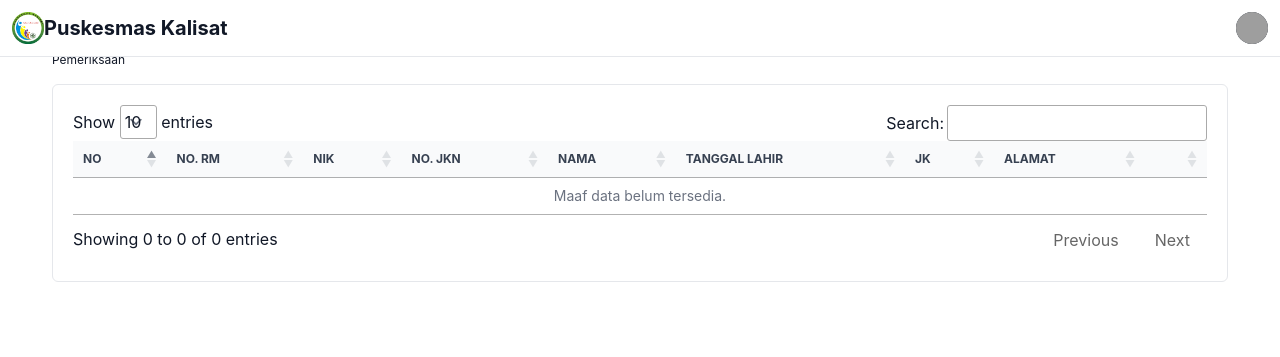
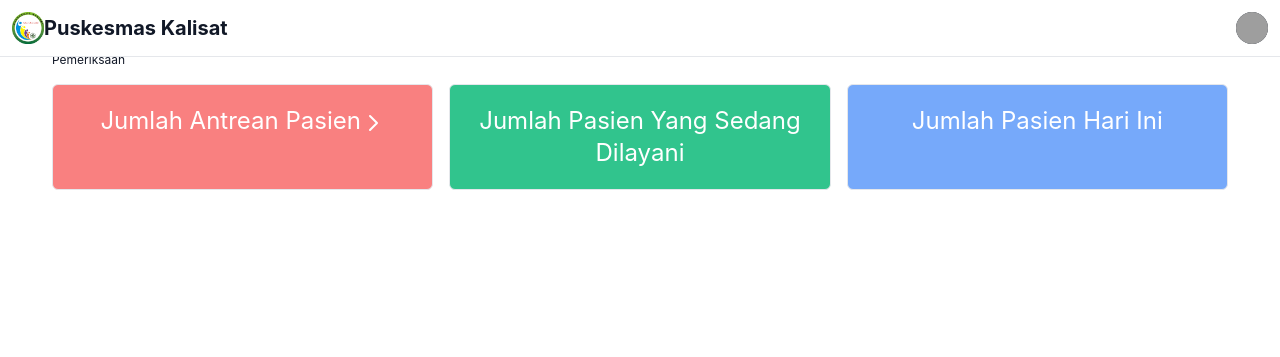
Before and after one commit to frame-code-dev/sistem-rme, a CodeIgniter app: the page made by application/views/backoffice/pemeriksaan/index.php in a window 1280 px wide. Shown: the top 357 px of the page. Run offline with CodeIgniter, Linux system fonts and the light colour scheme; data that the repository does not hold is empty; some libraries are stand-ins or nearby versions; grey boxes are pictures that could not be loaded.

Commit message:
pemeriksaan : create dashboard page

```diff
--- a/application/config/routes.php
+++ b/application/config/routes.php
@@ -81,6 +81,7 @@ $route['nomor_antrian'] = 'nomor_antrian/index';
 
 // Pemeriksaan
 $route['pemeriksaan'] = 'pemeriksaan/index';
+$route['pemeriksaan/list'] = 'pemeriksaan/list';
 $route['pemeriksaan/create/(:any)'] = 'pemeriksaan/create/$1';
 $route['pemeriksaan/store'] = 'pemeriksaan/store';
 
--- a/application/views/backoffice/pemeriksaan/index.php
+++ b/application/views/backoffice/pemeriksaan/index.php
@@ -21,62 +21,33 @@
 							</h2>
 						</div>
 					</div>
-					<div class="card bg-white p-5 mt-4 border rounded-md w-full relative overflow-x-auto">
-                        <table class="w-full text-sm text-left text-gray-500 dark:text-gray-400" id="datatable">
-							<thead class="text-xs text-gray-700 uppercase bg-gray-50 dark:bg-gray-700 dark:text-gray-400">
-								<tr>
-									<th class="px-4 py-3">No</th>
-									<th scope="col" class="px-4 py-3">No. RM</th>
-									<th scope="col" class="px-4 py-3">NIK</th>
-									<th scope="col" class="px-4 py-3">No. JKN</th>
-									<th scope="col" class="px-4 py-3">Nama</th>
-									<th scope="col" class="px-4 py-3">Tanggal Lahir</th>
-									<th scope="col" class="px-4 py-3">JK</th>
-									<th scope="col" class="px-4 py-3">Alamat</th>
-									<th scope="col" class="px-4 py-3">
-										<span class="sr-only">Actions</span>
-									</th>
-								</tr>
-							</thead>
-							<tbody>
-								<?php foreach ($data as $key => $item): ?>
-									<tr class="border-b dark:border-gray-700">
-										<td class="px-4 py-3"><?php echo $key + 1; ?></td>
-										<td class="px-4 py-3"><?=ucwords($item->no_rm)?></td>
-										<td class="px-4 py-3"><?=ucwords($item->nik)?></td>
-										<td class="px-4 py-3"><?=$item->no_jkn != null ? $item->no_jkn : '-'?></td>
-										<td class="px-4 py-3"><?=ucwords($item->name)?></td>
-										<td class="px-4 py-3"><?=ucwords($item->tanggal_lahir)?></td>
-										<td class="px-4 py-3">
-                                            <?= $item->jenis_kelamin == 'l' ?
-                                                'Laki-laki' : ($item->jenis_kelamin == 'p' ? 'Perempuan' : 'Tidak diketahui') ?>
-                                        </td>
-										<td class="px-4 py-3"><?=ucwords($item->alamat)?></td>
-										<td class="px-4 py-3 flex items-center justify-end">
-                                            <a href="<?=base_url('pemeriksaan/create/'.$item->id)?>" class="text-white bg-green-700 hover:bg-green-800 focus:ring-4 focus:outline-none focus:ring-green-300 font-medium rounded-md text-sm px-5 py-2.5 text-center inline-flex items-center me-2 dark:bg-green-600 dark:hover:bg-green-700 dark:focus:ring-green-800">
-                                                Pemeriksaan
-                                            </a>
-											<!-- <button id="<?=$item->id?>-button" data-dropdown-toggle="<?=$item->id?>-dropdown" class="inline-flex items-center p-0.5 text-sm font-medium text-center text-gray-500 hover:text-gray-800 rounded-lg focus:outline-none dark:text-gray-400 dark:hover:text-gray-100" type="button">
-												<svg class="w-5 h-5" aria-hidden="true" fill="currentColor" viewbox="0 0 20 20" xmlns="http://www.w3.org/2000/svg">
-													<path d="M6 10a2 2 0 11-4 0 2 2 0 014 0zM12 10a2 2 0 11-4 0 2 2 0 014 0zM16 12a2 2 0 100-4 2 2 0 000 4z" />
-												</svg>
-											</button>
-											<div id="<?=$item->id?>-dropdown" class="hidden z-50 w-44 bg-white rounded divide-y divide-gray-100 shadow dark:bg-gray-700 dark:divide-gray-600">
-												<ul class="py-1 text-sm text-gray-700 dark:text-gray-200" aria-labelledby="<?=$item->id?>-button">
-													<li>
-														<a href="<?=base_url('obat/edit/'.$item->id)?>" class="block py-2 px-4 hover:bg-gray-100 dark:hover:bg-gray-600 dark:hover:text-white edit-data">Edit</a>
-													</li>
-													<li>
-														<a href="#" onclick="deleteConfirm('<?php echo base_url('obat/delete/'.$item->id) ?>')" class="block py-2 px-4 text-sm text-gray-700 hover:bg-gray-100 dark:hover:bg-gray-600 dark:text-gray-200 dark:hover:text-white">Delete</a>
-													</li>
-												</ul>
-											</div> -->
-										</td>
-									</tr>
-								<?php endforeach; ?>
-							</tbody>
-						</table>
-					</div>
+                    <div class="grid grid-cols-3 gap-4 mt-5">
+                        <div class="container bg-red-400 p-5 mt-4 border rounded-md w-full relative overflow-x-auto center">
+                            <div class="text-center text-white">
+                                <p class="font-bold text-5xl"><?=$total_antrean?></p>
+                                <div class="flex justify-center items-center mt-5">
+                                    <span class="text-2xl">
+                                        <a href="<?=base_url('pemeriksaan/list')?>" class="hover:underline">Jumlah Antrean Pasien</a>
+                                    </span>
+                                    <svg class="mt-1 w-6 h-6 text-white dark:text-white" aria-hidden="true" xmlns="http://www.w3.org/2000/svg" width="24" height="24" fill="none" viewBox="0 0 24 24">
+                                        <path stroke="currentColor" stroke-linecap="round" stroke-linejoin="round" stroke-width="2" d="m9 5 7 7-7 7"/>
+                                    </svg>
+                                </div>
+                            </div>
+                        </div>
+                        <div class="container bg-green-400 p-5 mt-4 border rounded-md w-full relative overflow-x-auto center">
+                            <div class="text-center text-white">
+                            <p class="font-bold text-5xl"><?=$total_diperiksa?></p>
+                            <p class="text-2xl mt-5">Jumlah Pasien Yang Sedang Dilayani</p>
+                            </div>
+                        </div>
+                        <div class="container bg-blue-400 p-5 mt-4 border rounded-md w-full relative overflow-x-auto center">
+                            <div class="text-center text-white">
+                            <p class="font-bold text-5xl"><?=$total_pasien_today?></p>
+                            <p class="text-2xl mt-5">Jumlah Pasien Hari Ini</p>
+                            </div>
+                        </div>
+                    </div>
 				</section>
 			</div>
 		</div>
```
Also changed, not shown: application/controllers/Pemeriksaan.php (+19 -6 lines), application/models/Pasien_model.php (+20 -1 lines), application/views/backoffice/pemeriksaan/list.php (added, +86 -0 lines).
